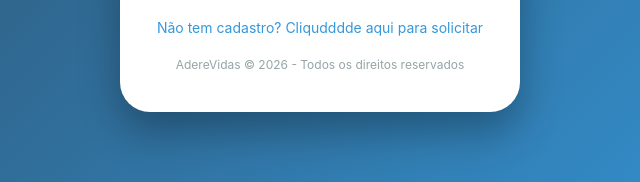
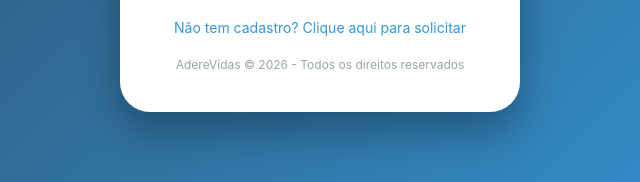
Before and after one commit to aderevidasoficial/appaderevidas, a plain HTML site: page index.html in a window 1280 px wide. Shown: the part 602-784 px from the top of the page, 320-960 px from the left. Drawn offline with Linux system fonts and the light colour scheme.

Commit message:
Descrição das alterações

```diff
--- a/index.html
+++ b/index.html
@@ -315,7 +315,7 @@
         </button>
 
         <div class="cadastro-link">
-            <a href="cadastro-externo.html">Não tem cadastro? Cliqudddde aqui para solicitar</a>
+            <a href="cadastro-externo.html">Não tem cadastro? Clique aqui para solicitar</a>
         </div>
 
         <div class="footer">
```
